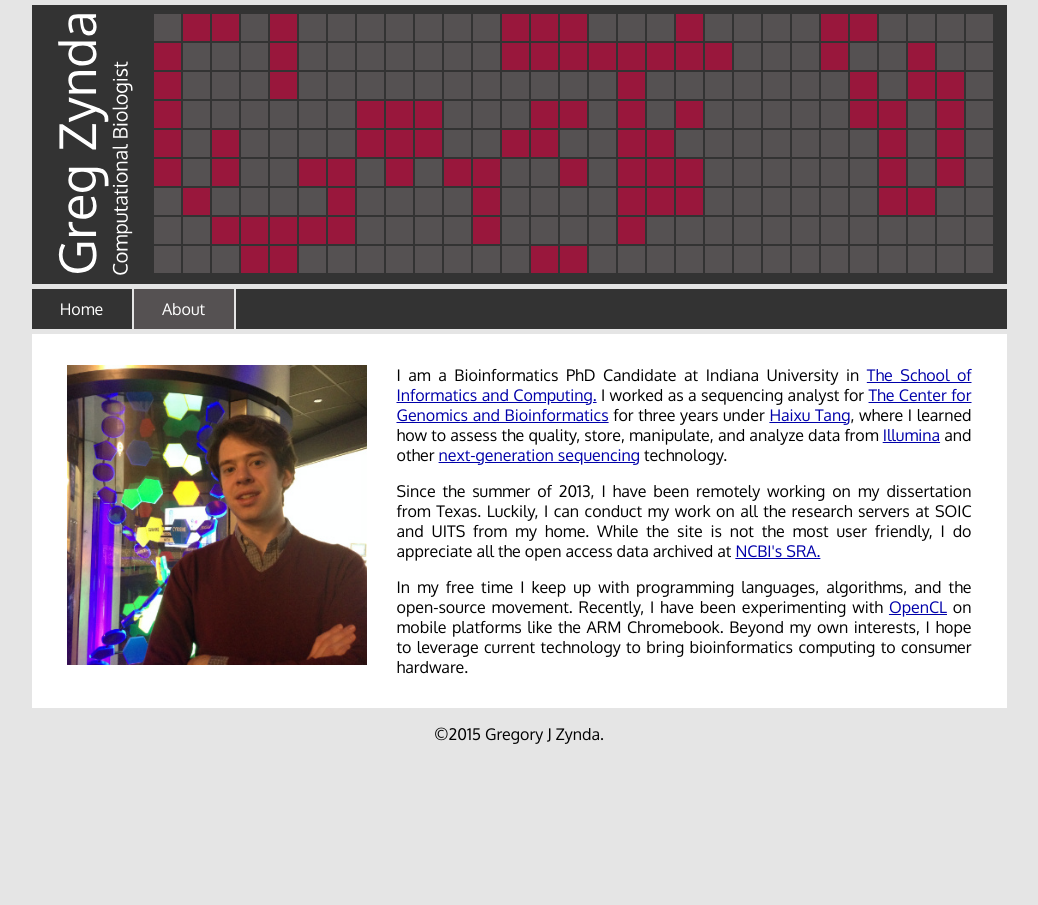
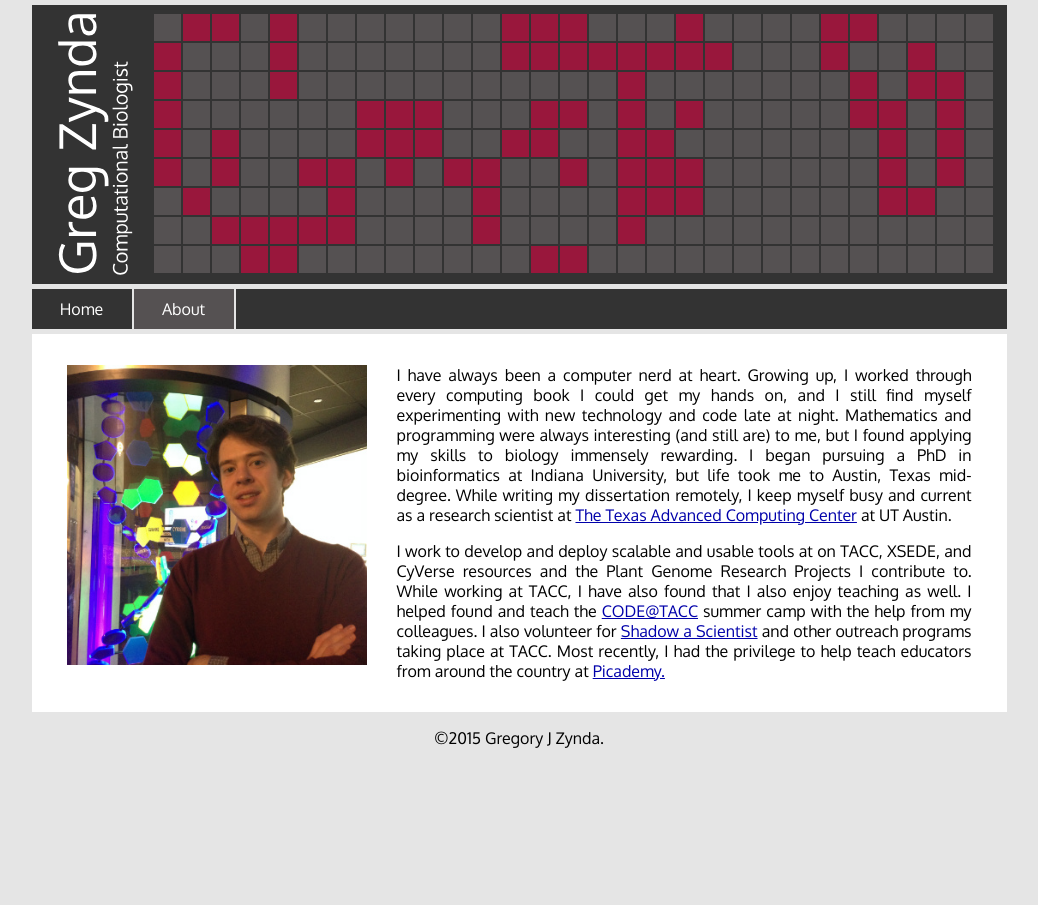
Before and after one commit to zyndagj/zyndagj.github.io, a Jekyll site: the page built from about.html, in a window 1280 px wide. Shown: the whole page, without its empty margins (121-1159 px from the left). Built offline with Jekyll 4.4.1, drawn with Linux system fonts in a browser that asks for light colours.

Commit message:
Updated about me

```diff
--- a/about.html
+++ b/about.html
@@ -6,11 +6,9 @@ title: Greg Zynda - About
 <div id="home">
 	<div class="post">
 		<p><img src="assets/greg_zynda_350.jpg" style="width: 300px; height: 300px; margin: 0px 30px 30px 0;" alt="Greg Zynda" align="left">
-		I am a Bioinformatics PhD Candidate at Indiana University in <a href="http://www.soic.indiana.edu">The School of Informatics and Computing.</a> I worked as a sequencing analyst for <a href="http://cgb.indiana.edu/">The Center for Genomics and Bioinformatics</a> for three years under <a href="https://www.soic.indiana.edu/people/profiles/tang-haixu.shtml">Haixu Tang</a>, where I learned how to assess the quality, store, manipulate, and analyze data from <a href="http://www.illumina.com">Illumina</a> and other <a href="http://en.wikipedia.org/wiki/DNA_sequencing#Next-generation_methods">next-generation sequencing</a> technology.
-		</p><p>
-		Since the summer of 2013, I have been remotely working on my dissertation from Texas. Luckily, I can conduct my work on all the research servers at SOIC and UITS from my home. While the site is not the most user friendly, I do appreciate all the open access data archived at <a href="http://www.ncbi.nlm.nih.gov/sra">NCBI's SRA.</a>
-		</p><p>
-		In my free time I keep up with programming languages, algorithms, and the open-source movement. Recently, I have been experimenting with <a href="http://www.khronos.org/opencl">OpenCL</a> on mobile platforms like the ARM Chromebook. Beyond my own interests, I hope to leverage current technology to bring bioinformatics computing to consumer hardware.
+      I have always been a computer nerd at heart. Growing up, I worked through every computing book I could get my hands on, and I still find myself experimenting with new technology and code late at night. Mathematics and programming were always interesting (and still are) to me, but I found applying my skills to biology immensely rewarding. I began pursuing a PhD in bioinformatics at Indiana University, but life took me to Austin, Texas mid-degree. While writing my dissertation remotely, I keep myself busy and current as a research scientist at <a href="http://www.tacc.utexas.edu">The Texas Advanced Computing Center</a> at UT Austin.
+      </p><p>
+      I work to develop and deploy scalable and usable tools at on TACC, XSEDE, and CyVerse resources and the Plant Genome Research Projects I contribute to. While working at TACC, I have also found that I also enjoy teaching as well. I helped found and teach the <a href="https://www.tacc.utexas.edu/education/stem-programs/code-at-tacc/wearables-camp">CODE@TACC</a> summer camp with the help from my colleagues. I also volunteer for <a href="https://cns.utexas.edu/fri/community/k-12-students-teachers/164-freshman-research-initiative/outreach/633-shadow-a-scientist-program">Shadow a Scientist</a> and other outreach programs taking place at TACC. Most recently, I had the privilege to help teach educators from around the country at <a href="https://www.raspberrypi.org/picademy/">Picademy.</a>
 		</p>
 	</div>
 </div>
```
